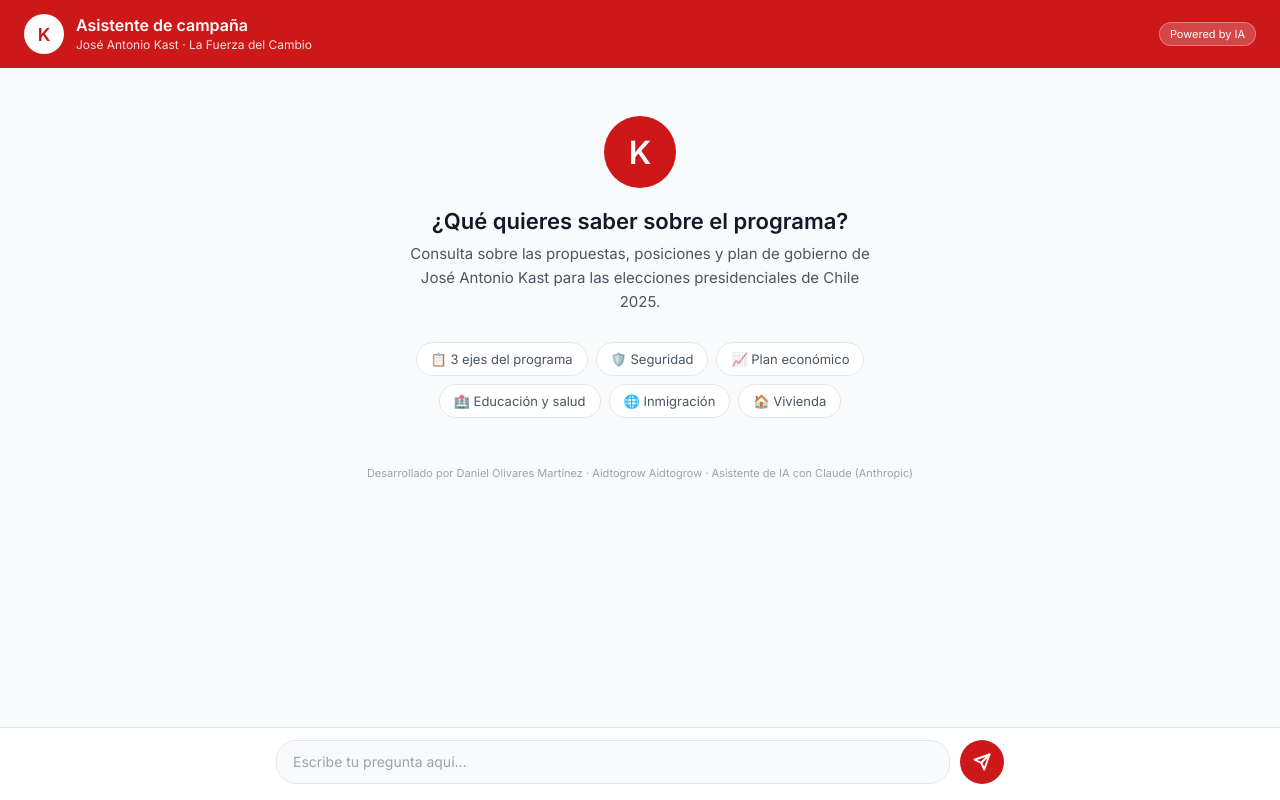
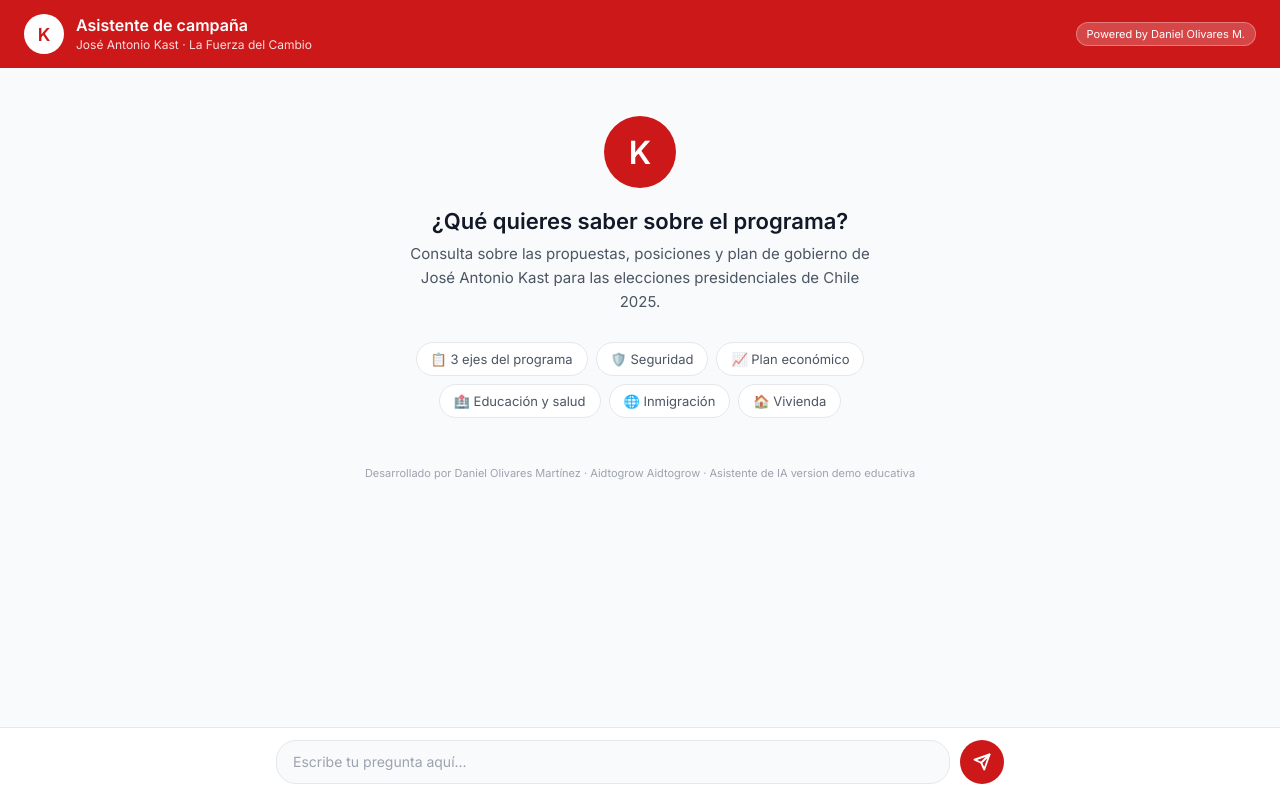
Before and after one commit to olivaresda/kast-asistente, a website: page public/index.html in a window 1280 px wide. Drawn offline with Linux system fonts and the light colour scheme.

Commit message:
Change header badge and footer attribution text
Updated footer and header badge text to reflect new attribution.

```diff
--- a/public/index.html
+++ b/public/index.html
@@ -265,7 +265,7 @@
       <p>José Antonio Kast · La Fuerza del Cambio</p>
     </div>
   </div>
-  <div class="header-badge">Powered by IA</div>
+  <div class="header-badge">Powered by Daniel Olivares M. </div>
 </header>
 
 <main>
@@ -284,7 +284,7 @@
   </div>
 
   <div id="messages"></div>
-  <footer>Desarrollado por Daniel Olivares Martínez · Aidtogrow <a href="https://www.aidtogrow.com/es/" target="_blank">Aidtogrow</a> · Asistente de IA con Claude (Anthropic)</footer>
+  <footer>Desarrollado por Daniel Olivares Martínez · Aidtogrow <a href="https://www.aidtogrow.com/es/" target="_blank">Aidtogrow</a> · Asistente de IA version demo educativa </footer>
 </main>
 
 <div id="input-bar">
```
